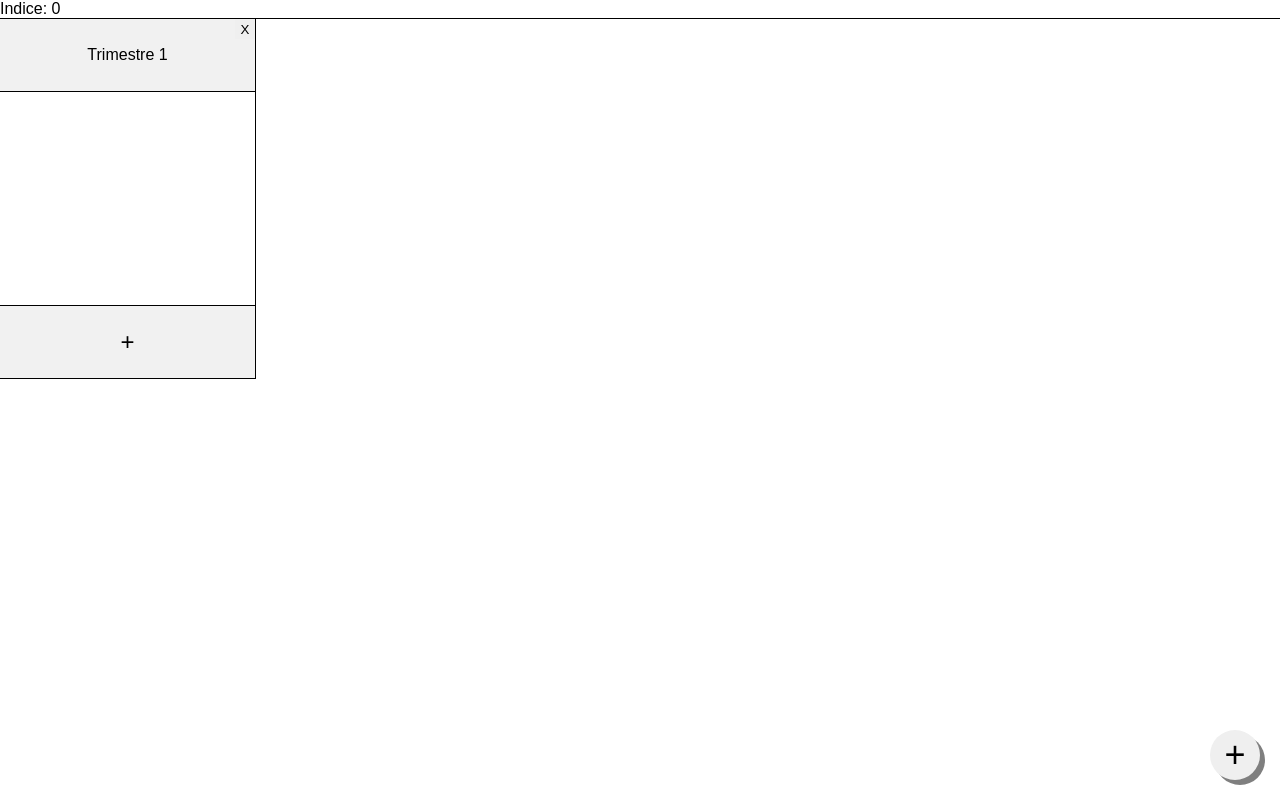
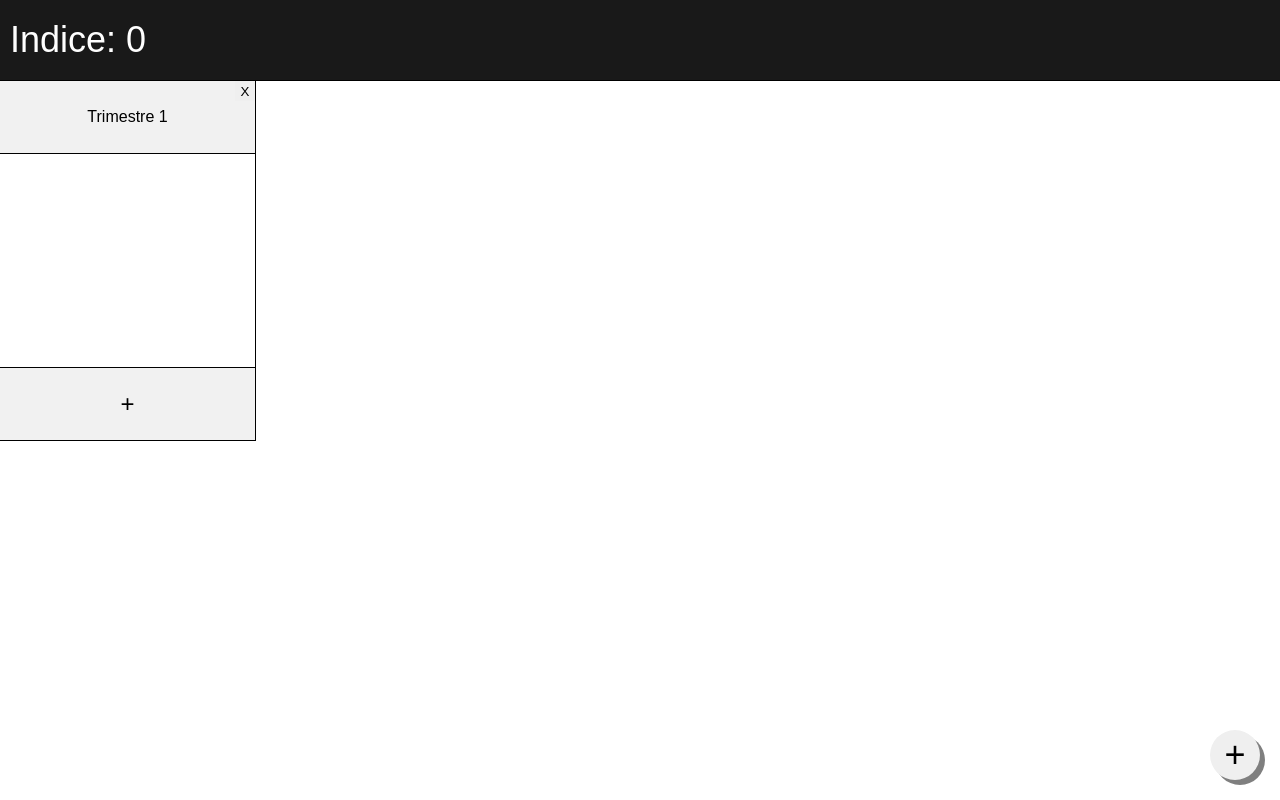
Before and after one commit to alejandrojsn/Calculadora-de-Indice, a Vue app: page / in a window 1280 px wide. Built offline with nearby package versions, Linux system fonts and the light colour scheme.

Commit message:
Final style details I guess ?

```diff
--- a/src/App.vue
+++ b/src/App.vue
@@ -1,6 +1,8 @@
 <template>
   <div id="app">
-    Indice: {{ indice }}
+    <header>
+      Indice: {{ indice }}
+    </header>
     <div class="terms">
       <term v-for="(term, index) in terms" :key="index" :term="term" @delete-term="remove(terms, term)" :remove="remove"></term>
     </div>
@@ -57,6 +59,17 @@ export default {
   position:relative;
 }
 
+header
+{
+  align-items: center;
+  background-color: #191919;
+  display:flex;
+  color:#fff;
+  font-size: 36px;
+  height: 10vh;
+  padding:0 10px;
+}
+
 .terms
 {
   display: grid;
@@ -76,10 +89,11 @@ export default {
   cursor:pointer;
   font-size:36px;
   height:50px;
-  position:absolute;
+  position:fixed;
   right:20px;
   width:50px;
   outline:none;
+  z-index: 98;
 }
 
 .new-term:active
```
